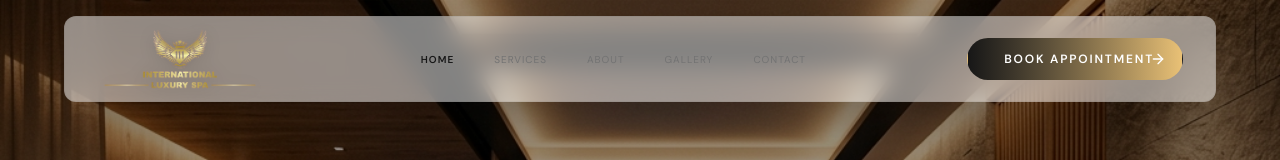
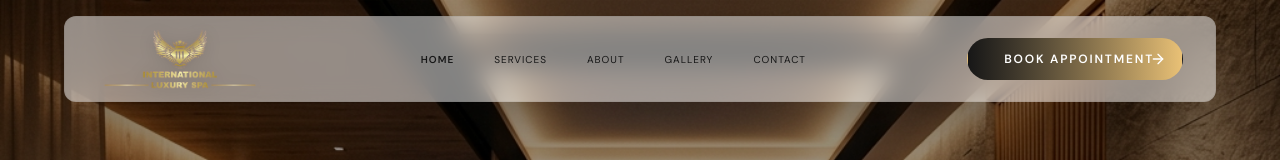
Before and after one commit to helloaaditya/111, a React (Vite) app: page / in a window 1280 px wide. Shown: the top 160 px of the page. Built offline with nearby package versions, Linux system fonts and the light colour scheme.

Commit message:
fix: restore gold-beige primary color for all nav links

```diff
--- a/src/components/ui/Navbar.jsx
+++ b/src/components/ui/Navbar.jsx
@@ -39,11 +39,11 @@ export default function Navbar() {
           <img src="/images/logo_final.png" alt="International Luxury Spa" className="h-[52px] md:h-[80px] -my-2 w-auto object-contain drop-shadow-lg origin-left pl-1 pointer-events-none" style={{ filter: 'drop-shadow(0 2px 8px rgba(0,0,0,0.18))' }} />
         </div>
         <div className="hidden md:flex items-center gap-10">
-          <Link className="text-primary font-semibold font-label text-[10px] tracking-widest hover:opacity-90 transition-opacity duration-300 outline-none" to="/">HOME</Link>
-          <Link className="text-on-surface-variant hover:text-primary transition-colors font-label text-[10px] tracking-widest outline-none" to="/services">SERVICES</Link>
-          <Link className="text-on-surface-variant hover:text-primary transition-colors font-label text-[10px] tracking-widest outline-none" to="/about">ABOUT</Link>
-          <Link className="text-on-surface-variant hover:text-primary transition-colors font-label text-[10px] tracking-widest outline-none" to="/gallery">GALLERY</Link>
-          <Link className="text-on-surface-variant hover:text-primary transition-colors font-label text-[10px] tracking-widest outline-none" to="/contact">CONTACT</Link>
+          <Link className="text-primary font-semibold font-label text-[10px] tracking-widest hover:opacity-75 transition-opacity duration-300 outline-none" to="/">HOME</Link>
+          <Link className="text-primary font-label text-[10px] tracking-widest hover:opacity-75 transition-opacity duration-300 outline-none" to="/services">SERVICES</Link>
+          <Link className="text-primary font-label text-[10px] tracking-widest hover:opacity-75 transition-opacity duration-300 outline-none" to="/about">ABOUT</Link>
+          <Link className="text-primary font-label text-[10px] tracking-widest hover:opacity-75 transition-opacity duration-300 outline-none" to="/gallery">GALLERY</Link>
+          <Link className="text-primary font-label text-[10px] tracking-widest hover:opacity-75 transition-opacity duration-300 outline-none" to="/contact">CONTACT</Link>
         </div>
         <div className="hidden sm:block">
           <Link to="/contact">
```
